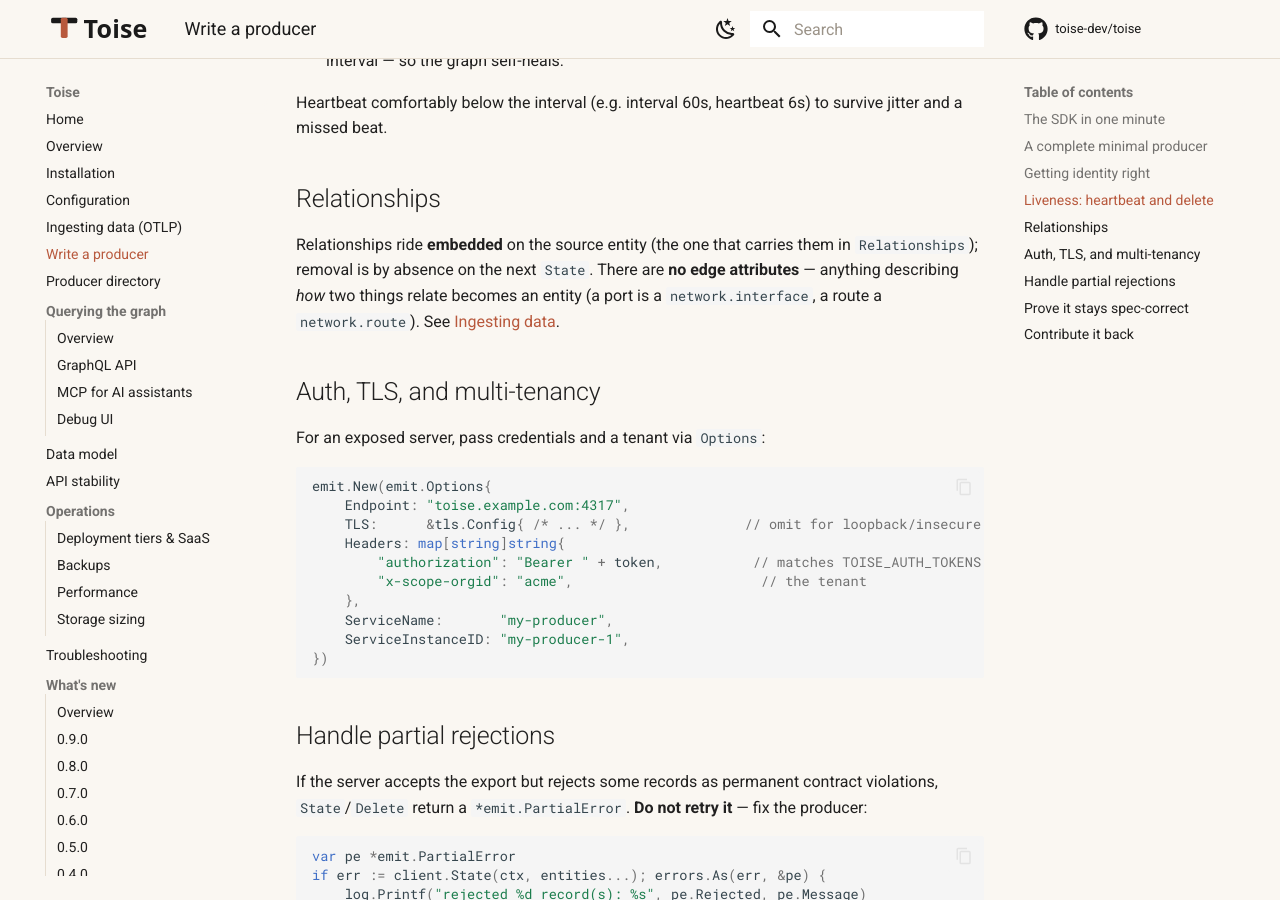
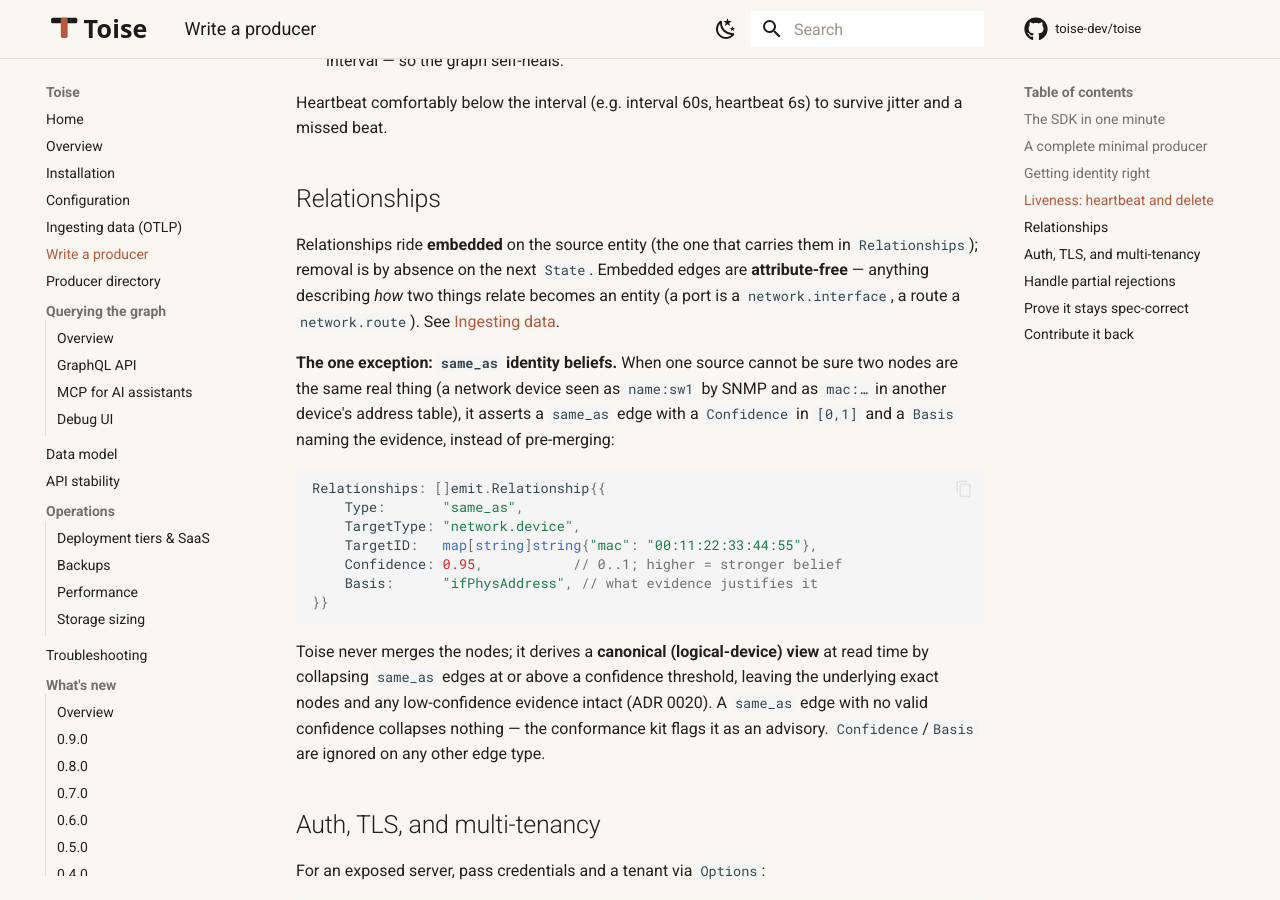
Before and after one commit to toise-dev/toise, an MkDocs documentation site: the page built from docs/user-guide/docs/write-a-producer.md, in a window 1280 px wide and 900 px high, scrolled down 2873 px. Built offline with MkDocs 1.6.1 and Material for MkDocs 9.7.7, drawn with Linux system fonts in a browser that asks for light colours; comment, search, counter and statistics services are not loaded; the version menu is left out.

Commit message:
docs(producer): document the same_as belief exception to edge attributes
Embedded edges are attribute-free except same_as, which carries
Confidence and Basis to feed the read-time canonical overlay (ADR 0020).
Show the producer how to assert an identity belief without pre-merging.

````diff
--- a/docs/user-guide/docs/write-a-producer.md
+++ b/docs/user-guide/docs/write-a-producer.md
@@ -141,10 +141,31 @@
 ## Relationships
 
 Relationships ride **embedded** on the source entity (the one that carries them
-in `Relationships`); removal is by absence on the next `State`. There are **no
-edge attributes** — anything describing *how* two things relate becomes an entity
+in `Relationships`); removal is by absence on the next `State`. Embedded edges are
+**attribute-free** — anything describing *how* two things relate becomes an entity
 (a port is a `network.interface`, a route a `network.route`). See
 [Ingesting data](ingestion.md#relationships-are-embedded).
+
+**The one exception: `same_as` identity beliefs.** When one source cannot be sure
+two nodes are the same real thing (a network device seen as `name:sw1` by SNMP and
+as `mac:…` in another device's address table), it asserts a `same_as` edge with a
+`Confidence` in `[0,1]` and a `Basis` naming the evidence, instead of pre-merging:
+
+```go
+Relationships: []emit.Relationship{{
+    Type:       "same_as",
+    TargetType: "network.device",
+    TargetID:   map[string]string{"mac": "00:11:22:33:44:55"},
+    Confidence: 0.95,           // 0..1; higher = stronger belief
+    Basis:      "ifPhysAddress", // what evidence justifies it
+}}
+```
+
+Toise never merges the nodes; it derives a **canonical (logical-device) view** at
+read time by collapsing `same_as` edges at or above a confidence threshold, leaving
+the underlying exact nodes and any low-confidence evidence intact (ADR 0020). A
+`same_as` edge with no valid confidence collapses nothing — the conformance kit
+flags it as an advisory. `Confidence`/`Basis` are ignored on any other edge type.
 
 ## Auth, TLS, and multi-tenancy
 
````
